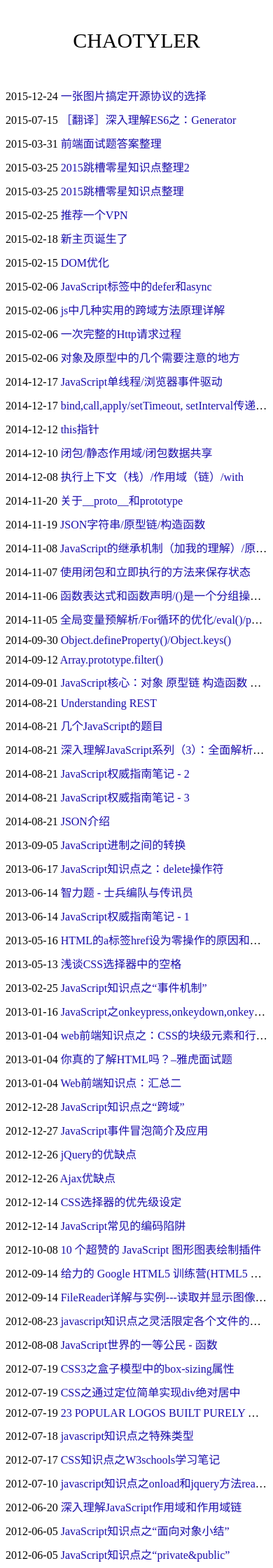
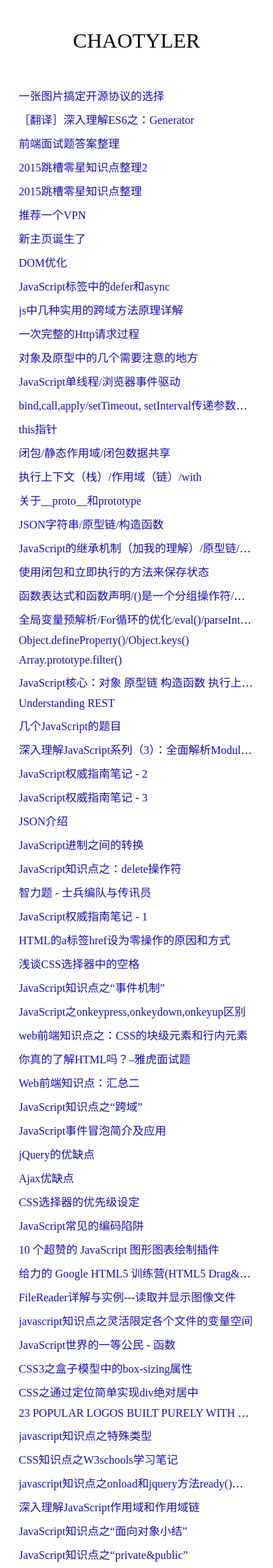
Before and after one commit to chaotyler/chaotyler.github.io, a Jekyll site: the page built from home.html, in a window 390 px wide. Shown: the top 2240 px of the page at 70% size. Built offline with Jekyll 4.4.1, drawn with Linux system fonts in a browser that asks for light colours; Markdown is read by kramdown in place of the engine named in the settings; some of the changed text lies outside the part shown.

Commit message:
更改博客样式

```diff
--- a/_layouts/page.html
+++ b/_layouts/page.html
@@ -11,8 +11,7 @@
   <div class="main-title">CHAOTYLER</div>
   <div class="main-con">
     <ul class="blog-list">
-      {{ content }}
-        <!--
+      <!-- {{ content }} -->
         <li class="blog-item"><span class="time">2015-12-24</span> <a class="title" href="/2015/12/24/1.html">一张图片搞定开源协议的选择</a></li>
 
         <li class="blog-item"><span class="time">2015-07-15</span> <a class="title" href="/2015/07/15/1.html">［翻译］深入理解ES6之：Generator</a></li>
@@ -184,7 +183,7 @@
         <li class="blog-item"><span class="time">2011-12-09</span> <a class="title" href="/2011/12/09/1.html">Java知识点之“读取本地图片并生成新的图片(裁剪或缩放)”</a></li>
 
         <li class="blog-item"><span class="time">2011-12-05</span> <a class="title" href="/2011/12/05/1.html">javascript数据(对象字符串等)转换成json数据的javascript扩展包的使用</a></li>
-        -->
+
     </ul>
     <div class="right-info">
       <p>
--- a/css/page.css
+++ b/css/page.css
@@ -19,8 +19,7 @@
 }
 @media (max-width: 767px) {
   .main-con {
-    margin: 0;
-    width: 100%;
+    width: 90%;
     min-width: 0;
     overflow: hidden;
   }
@@ -50,6 +49,11 @@
 .blog-item > .title:hover {
   color: #CC0000;
 }
+@media (max-width: 767px) {
+  .blog-item > .time {
+    display: none;
+  }
+}
 .right-info {
   float: left;
   margin-left: 5%;
```
Also changed, not shown: css/page.less (+6 -2 lines).
